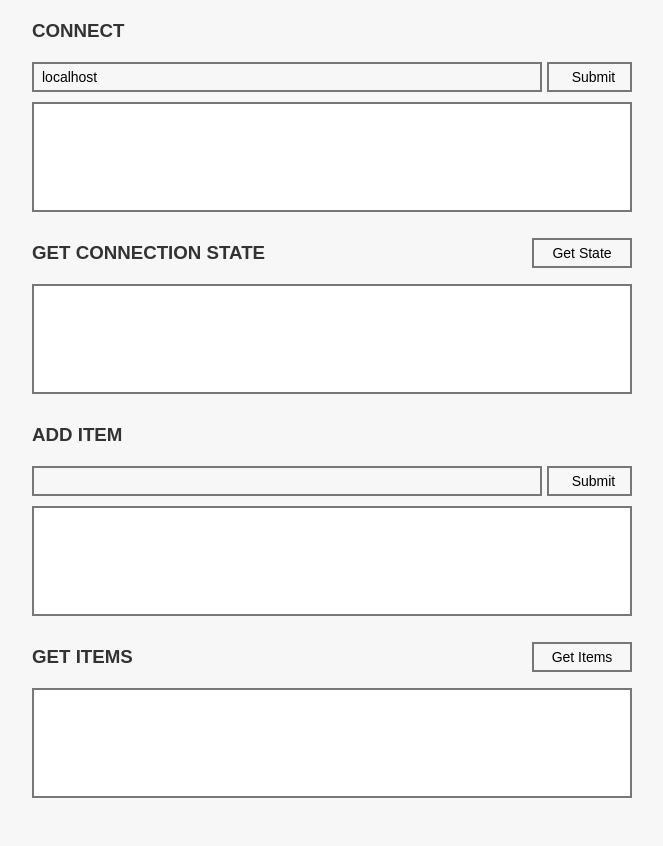
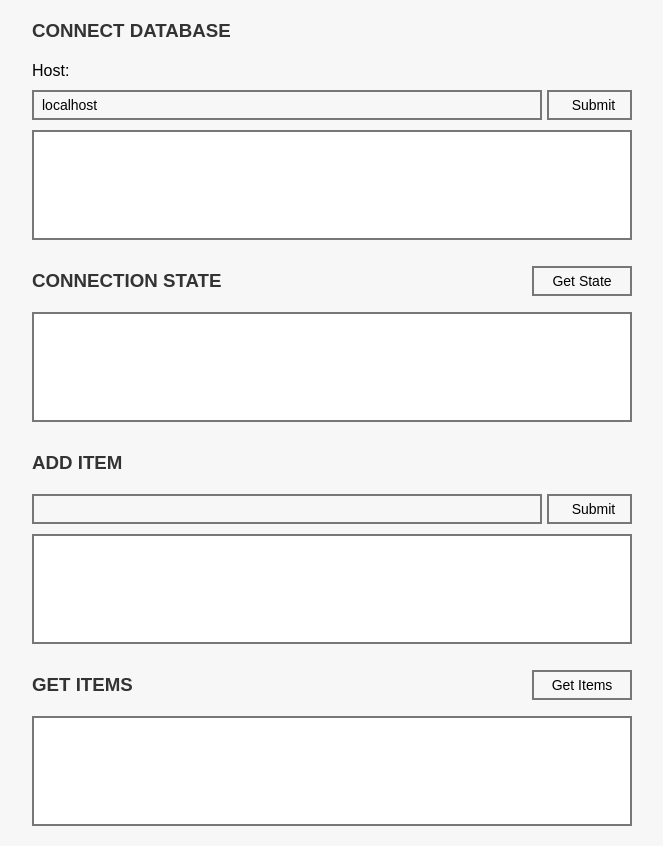
Before and after one commit to mmackenzie-uk/ecs-nodejs-test-app, a website: page src/static/index.html in a window 1280 px wide. Shown: the whole page, without its empty margins (308-971 px from the left). Before the commit the page ends 818 px from the top, so only its background shows below. Drawn offline with Linux system fonts and the light colour scheme.

Commit message:
add label

```diff
--- a/src/static/index.html
+++ b/src/static/index.html
@@ -71,7 +71,8 @@
     <div id="start" class="start"></div>
     <div class="wrap" id="wrap">
         <div class="container">
-            <div class="heading"><h3>CONNECT</h3></div>
+            <div class="heading"><h3>CONNECT DATABASE</h3></div>
+            <p>Host:</p>
             <form action="" onsubmit="connect(event)">
                 <input type="text" value="localhost">
                 <input class="btn" type="submit" value="Submit">
@@ -80,7 +81,7 @@
         </div>
         <div class="container">
             <div class="heading">
-                <h3>GET CONNECTION STATE</h3>
+                <h3>CONNECTION STATE</h3>
                 <button class="btn" onclick="getState()">Get State</button>
             </div>
             <div id="state" class="response"></div>
```
